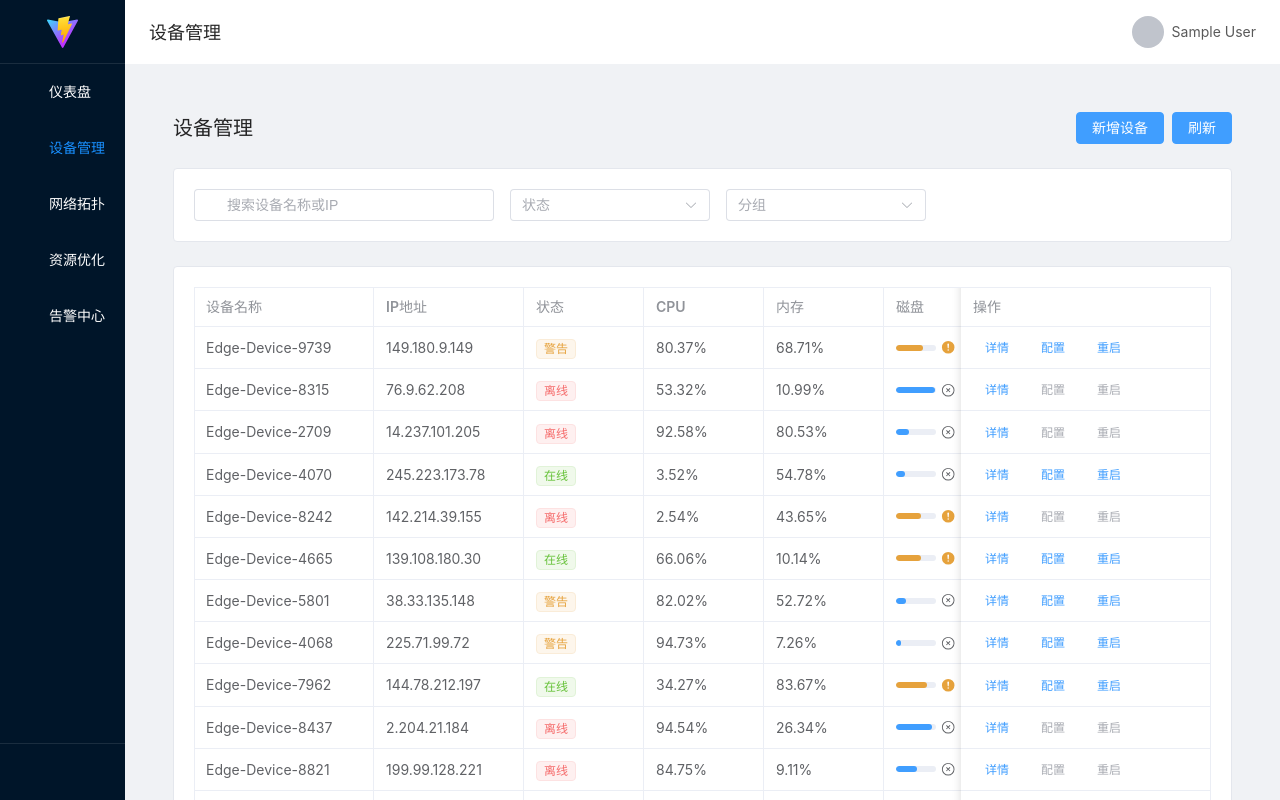
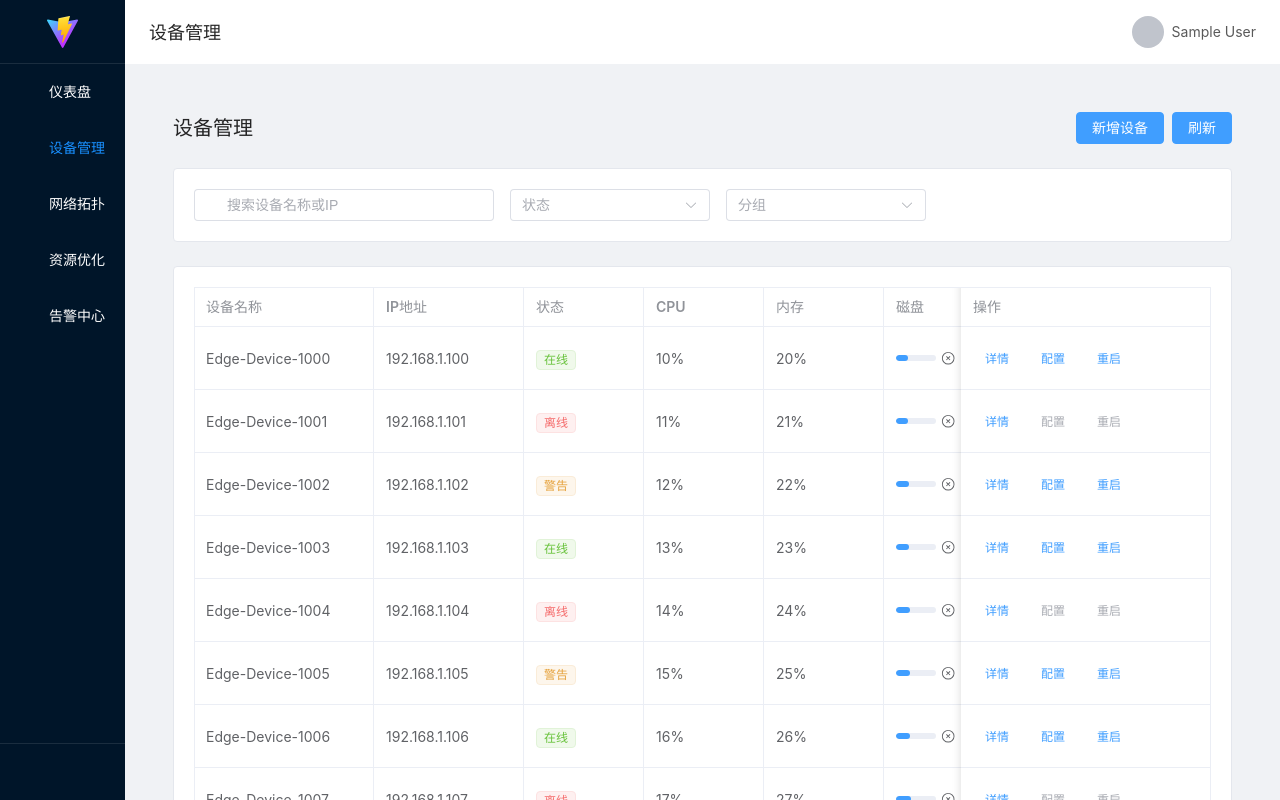
Before and after one commit to chengan/edge_management, a Vue app: page /devices in a window 1280 px wide. Built offline with nearby package versions, Linux system fonts and the light colour scheme; sample sign-in values are in the browser's storage.

Commit message:
设备列表修改为分页查询

```diff
--- a/src/api/index.ts
+++ b/src/api/index.ts
@@ -1,6 +1,6 @@
 import service from './config'
 import type { LoginParams, LoginResult, DashboardStats, Alert, UserProfile } from '../types/api'
-import type { Device, DeviceDetail, AddDeviceRequest } from '../types/device'
+import type { Device, DeviceDetail, AddDeviceRequest, DeviceQueryParams, DeviceListResponse } from '../types/device'
 import type { Alert as AlertType } from '../types/alert'
 import type { Topology } from '../types/topology'
 
@@ -34,8 +34,8 @@ const api = {
   },
 
   // 设备列表
-  getDevices() {
-    return service.get<any, Device[]>(ApiPath.DEVICES)
+  getDevices(params: DeviceQueryParams) {
+    return service.post<any, DeviceListResponse>(ApiPath.DEVICES, params)
   },
 
   // 设备详情
--- a/src/mock/index.ts
+++ b/src/mock/index.ts
@@ -90,26 +90,89 @@ Mock.mock('/api/dashboard/stats', 'get', (options: any) => {
   return result
 })
 
-// Devices list
-Mock.mock('/api/devices', 'get', () => {
-  const devices = []
-  for (let i = 0; i < 20; i++) {
-    devices.push({
-      id: Mock.Random.integer(1000, 9999),
-      name: `Edge-Device-${Mock.Random.integer(1000, 9999)}`,
-      ip: Mock.Random.ip(),
-      status: Mock.Random.pick(['online', 'offline', 'warning']),
-      cpu: Mock.Random.float(0, 100, 2, 2),
-      memory: Mock.Random.float(0, 100, 2, 2),
-      disk: Mock.Random.float(0, 100, 2, 2),
-      temperature: Mock.Random.float(30, 70, 2, 2),
-      group: Mock.Random.pick(['Production', 'Testing', 'Development']),
-      lastSeen: Mock.Random.datetime('yyyy-MM-dd HH:mm:ss')
-    })
+// Devices list - 修复版本
+Mock.mock('/api/devices', 'post', (options: any) => {
+  console.log('设备列表查询请求:', options)
+
+  // 从请求体获取参数
+  const params = JSON.parse(options.body) || {
+    page: 1,
+    pageSize: 10,
+    status: '',
+    group: '',
+    keyword: ''
   }
+
+  // 创建固定设备数据用于测试
+  const createDevices = () => {
+    const devices = []
+    for (let i = 0; i < 36; i++) {
+      devices.push({
+        id: 1000 + i,
+        name: `Edge-Device-${1000 + i}`,
+        ip: `192.168.1.${100 + i}`,
+        status: ['online', 'offline', 'warning'][i % 3],
+        model: `Model-${['A', 'B', 'C'][i % 3]}`,
+        firmwareVersion: `v${1 + (i % 5)}.0`,
+        cpu: 10 + (i % 70),
+        memory: 20 + (i % 60),
+        disk: 30 + (i % 50),
+        group: ['Production', 'Testing', 'Development'][i % 3],
+        uptime: `${1 + i} days`,
+        network: {
+          in: 1000 * i,
+          out: 500 * i
+        },
+        tasks: [
+          {
+            name: `Task-${i}`,
+            cpu: 5 + (i % 20),
+            memory: 10 + (i % 30),
+            status: 'running'
+          }
+        ],
+        lastSeen: new Date().toISOString(),
+        bandwidth: 100 + (i * 10),
+        environment: ['Production', 'Testing', 'Development'][i % 3]
+      })
+    }
+    return devices
+  }
+
+  // 所有设备数据
+  const allDevices = createDevices()
+
+  // 过滤设备
+  let filteredDevices = [...allDevices]
+
+  if (params.status) {
+    filteredDevices = filteredDevices.filter(device => device.status === params.status)
+  }
+
+  if (params.group) {
+    filteredDevices = filteredDevices.filter(device => device.group === params.group)
+  }
+
+  if (params.keyword) {
+    const keyword = params.keyword.toLowerCase()
+    filteredDevices = filteredDevices.filter(device =>
+      device.name.toLowerCase().includes(keyword) ||
+      device.ip.includes(keyword)
+    )
+  }
+
+  // 计算分页
+  const total = filteredDevices.length
+  const start = (params.page - 1) * params.pageSize
+  const end = start + params.pageSize
+  const pageData = filteredDevices.slice(start, end)
+
   return {
     code: 200,
-    data: devices
+    data: {
+      list: pageData,
+      total: total
+    }
   }
 })
 
--- a/src/views/Devices.vue
+++ b/src/views/Devices.vue
@@ -13,6 +13,13 @@ const searchQuery = ref('')
 const statusFilter = ref<'online' | 'offline' | 'warning' | ''>('')
 const groupFilter = ref<'Production' | 'Testing' | 'Development' | ''>('')
 
+// 添加分页相关数据
+const pagination = ref({
+  page: 1,
+  pageSize: 10,
+  total: 0
+})
+
 onMounted(async () => {
   try {
     await fetchDevices()
@@ -26,8 +33,33 @@ onMounted(async () => {
 const fetchDevices = async () => {
   try {
     loading.value = true
-    const data = await api.getDevices()
-    devices.value = data
+
+    // 构建查询参数
+    const params = {
+      page: pagination.value.page,
+      pageSize: pagination.value.pageSize,
+      status: statusFilter.value,
+      group: groupFilter.value,
+      keyword: searchQuery.value
+    }
+
+    console.log('发送查询参数:', params);
+
+    // 调用API获取设备列表
+    const response = await api.getDevices(params)
+
+    console.log('获取到的设备列表响应:', response);
+
+    // 检查响应结构
+    if (!response || !response.list) {
+      console.error('设备列表响应结构异常:', response);
+      ElMessage.error('设备列表数据格式异常');
+      return;
+    }
+
+    // 更新设备列表和分页信息
+    devices.value = response.list;
+    pagination.value.total = response.total;
   } catch (error) {
     console.error('加载设备列表失败:', error)
     ElMessage.error('加载设备列表失败')
@@ -36,31 +68,28 @@ const fetchDevices = async () => {
   }
 }
 
+// 页码变化处理
+const handlePageChange = (page: number) => {
+  pagination.value.page = page
+  fetchDevices()
+}
+
+// 每页条数变化处理
+const handleSizeChange = (size: number) => {
+  pagination.value.pageSize = size
+  pagination.value.page = 1
+  fetchDevices()
+}
+
+// 筛选条件变化处理
+const handleFilterChange = () => {
+  pagination.value.page = 1
+  fetchDevices()
+}
+
 const handleRefresh = () => {
   fetchDevices()
 }
-
-const filteredDevices = computed(() => {
-  return devices.value.filter(device => {
-    // 搜索过滤
-    if (searchQuery.value && !device.name.toLowerCase().includes(searchQuery.value.toLowerCase()) &&
-        !device.ip.includes(searchQuery.value)) {
-      return false
-    }
-
-    // 状态过滤
-    if (statusFilter.value && device.status !== statusFilter.value) {
-      return false
-    }
-
-    // 分组过滤
-    if (groupFilter.value && device.group !== groupFilter.value) {
-      return false
-    }
-
-    return true
-  })
-})
 
 const viewDeviceDetails = (id: number) => {
   router.push(`/devices/${id}`)
@@ -299,6 +328,8 @@ const handleAddDeviceSubmit = async () => {
           prefix-icon="el-icon-search"
           clearable
           class="search-input"
+          @clear="handleFilterChange"
+          @input="handleFilterChange"
         />
 
         <el-select
@@ -306,6 +337,7 @@ const handleAddDeviceSubmit = async () => {
           placeholder="状态"
           clearable
           class="filter-select"
+          @change="handleFilterChange"
         >
           <el-option label="在线" value="online" />
           <el-option label="离线" value="offline" />
@@ -317,6 +349,7 @@ const handleAddDeviceSubmit = async () => {
           placeholder="分组"
           clearable
           class="filter-select"
+          @change="handleFilterChange"
         >
           <el-option label="生产环境" value="Production" />
           <el-option label="测试环境" value="Testing" />
@@ -327,7 +360,7 @@ const handleAddDeviceSubmit = async () => {
 
     <el-card shadow="hover" class="mt-24">
       <el-table
-        :data="filteredDevices"
+        :data="devices"
         border
         style="width: 100%"
         v-loading="loading"
@@ -414,8 +447,17 @@ const handleAddDeviceSubmit = async () => {
 
       <div class="table-footer">
         <div class="total-devices">
-          总计: {{ filteredDevices.length }} 台设备
+          总计: {{ pagination.total }} 台设备
         </div>
+        <el-pagination
+          v-model:current-page="pagination.page"
+          v-model:page-size="pagination.pageSize"
+          :page-sizes="[10, 20, 50, 100]"
+          layout="total, sizes, prev, pager, next, jumper"
+          :total="pagination.total"
+          @size-change="handleSizeChange"
+          @current-change="handlePageChange"
+        />
       </div>
     </el-card>
 
```
Also changed, not shown: src/types/device.ts (+13 -0 lines).
